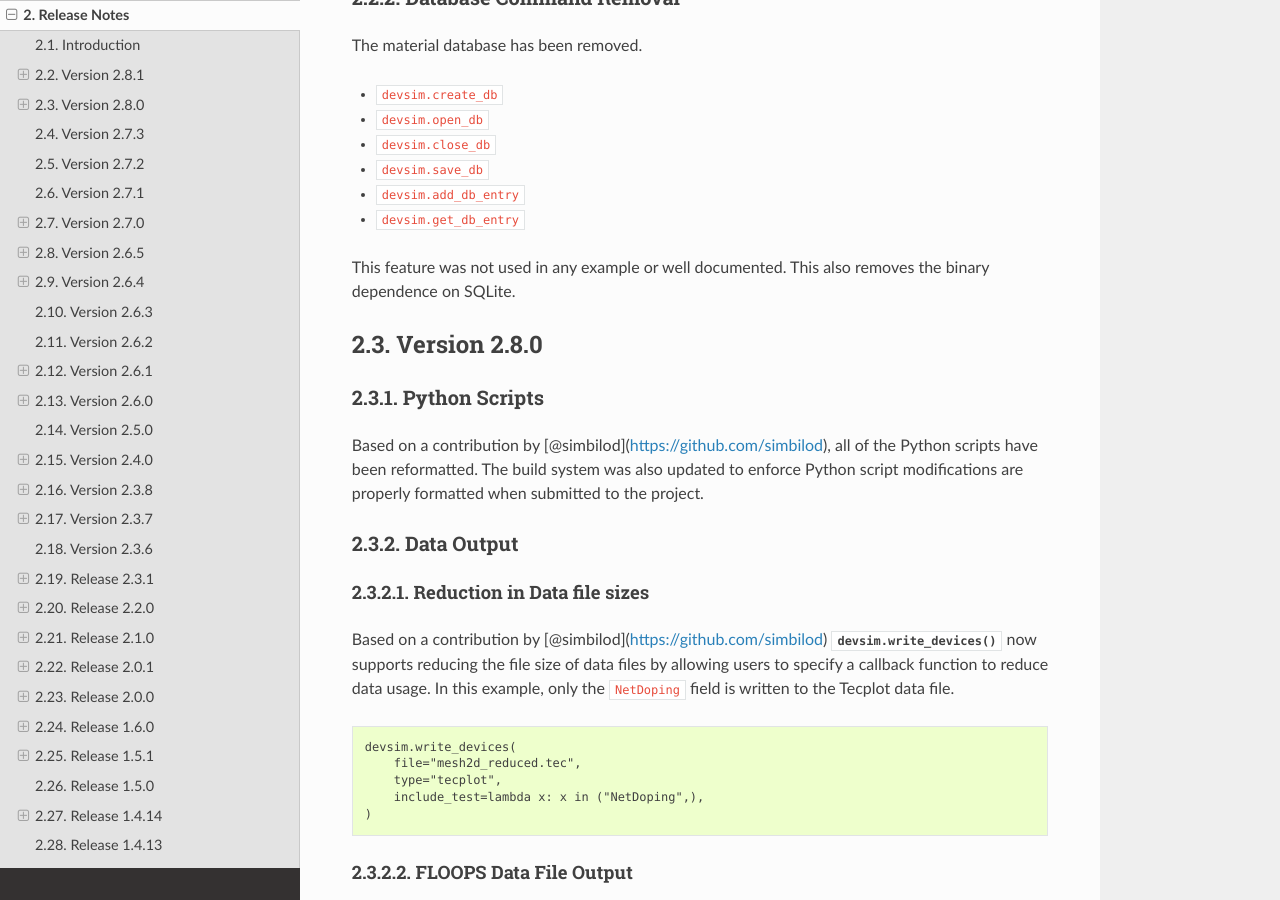
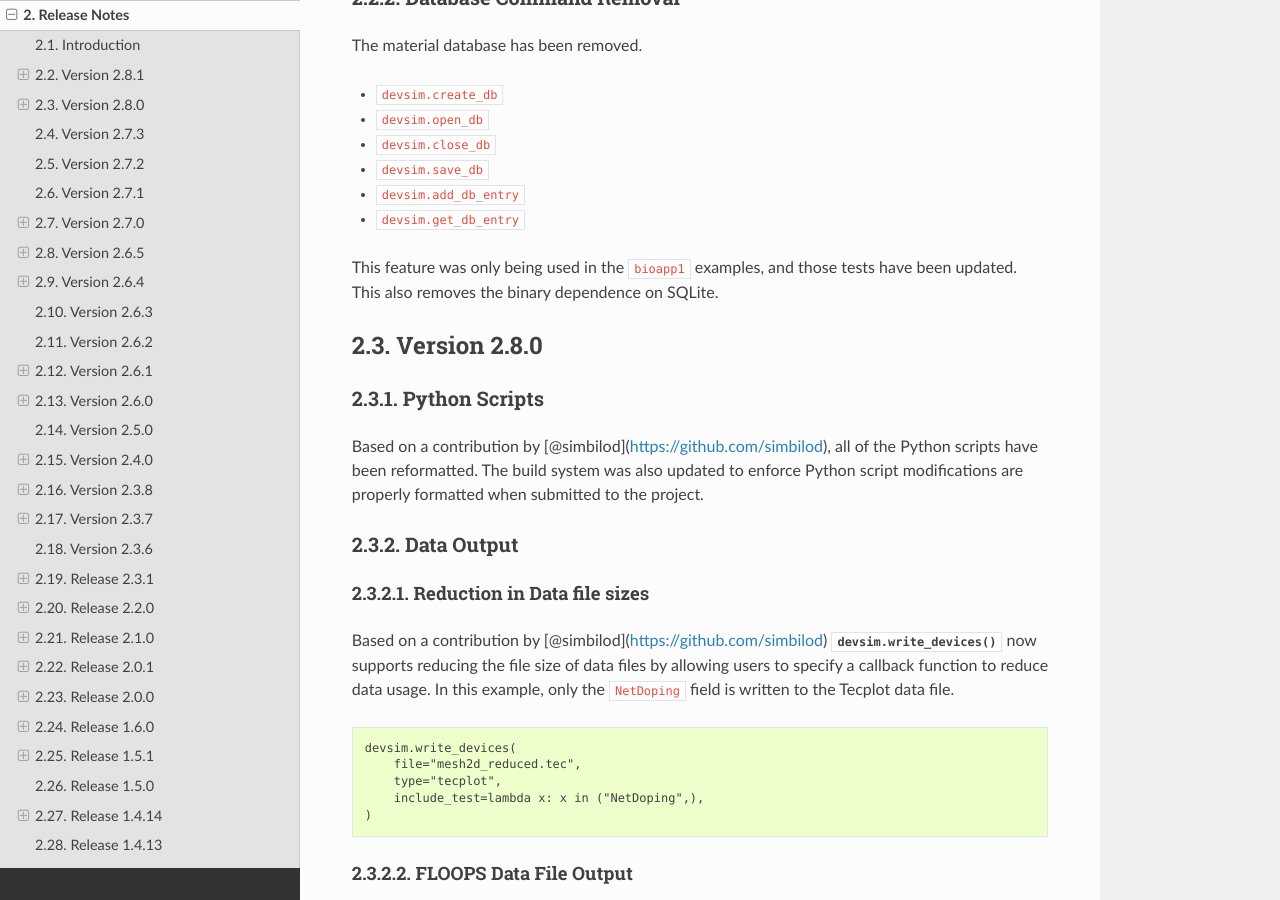
Before and after one commit to devsim/devsim_documentation, a Sphinx documentation site: the page built from sphinx/source/releasenotes.rst, in a window 1280 px wide and 900 px high, scrolled down 710 px. Built offline with Sphinx 7.4.7 and the Read the Docs theme 2.0.0, drawn with Linux system fonts in a browser that asks for light colours; cross-references to code outside the pages are shown as plain code.

Commit message:
minor update

```diff
--- a/sphinx/source/releasenotes.rst
+++ b/sphinx/source/releasenotes.rst
@@ -44,7 +44,7 @@ The material database has been removed.
 * ``devsim.add_db_entry``
 * ``devsim.get_db_entry``
 
-This feature was not used in any example or well documented.  This also removes the binary dependence on SQLite.
+This feature was only being used in the ``bioapp1`` examples, and those tests have been updated.  This also removes the binary dependence on SQLite.
 
 Version 2.8.0
 ~~~~~~~~~~~~~
```
